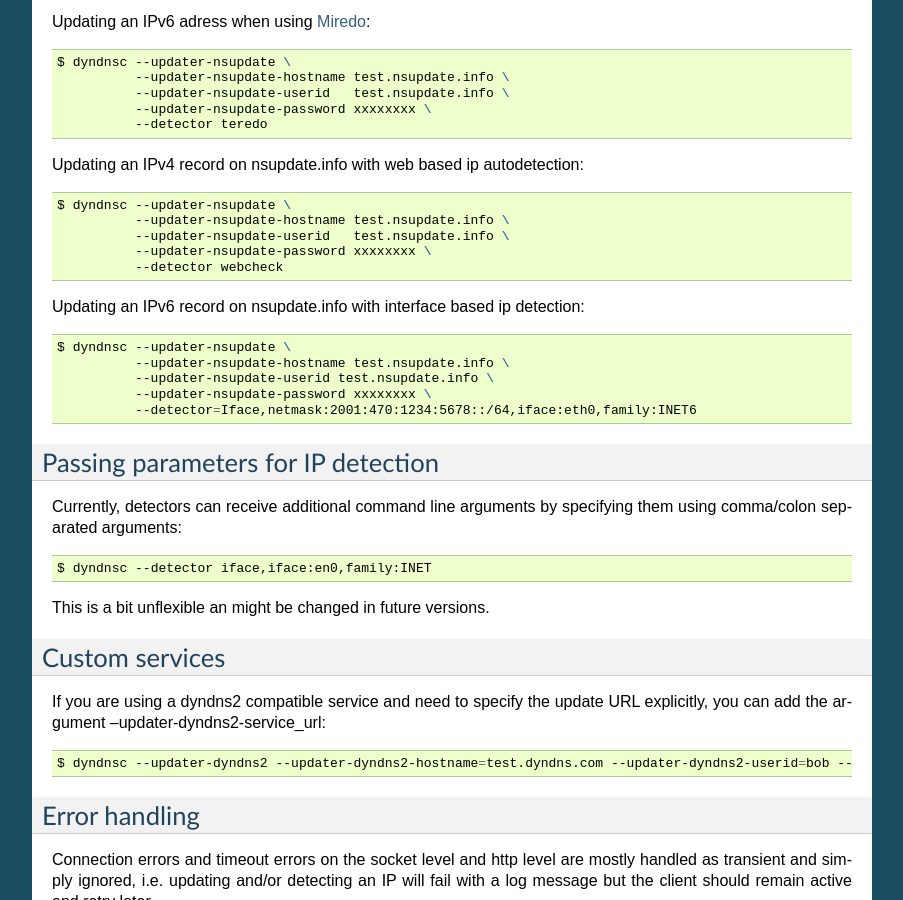
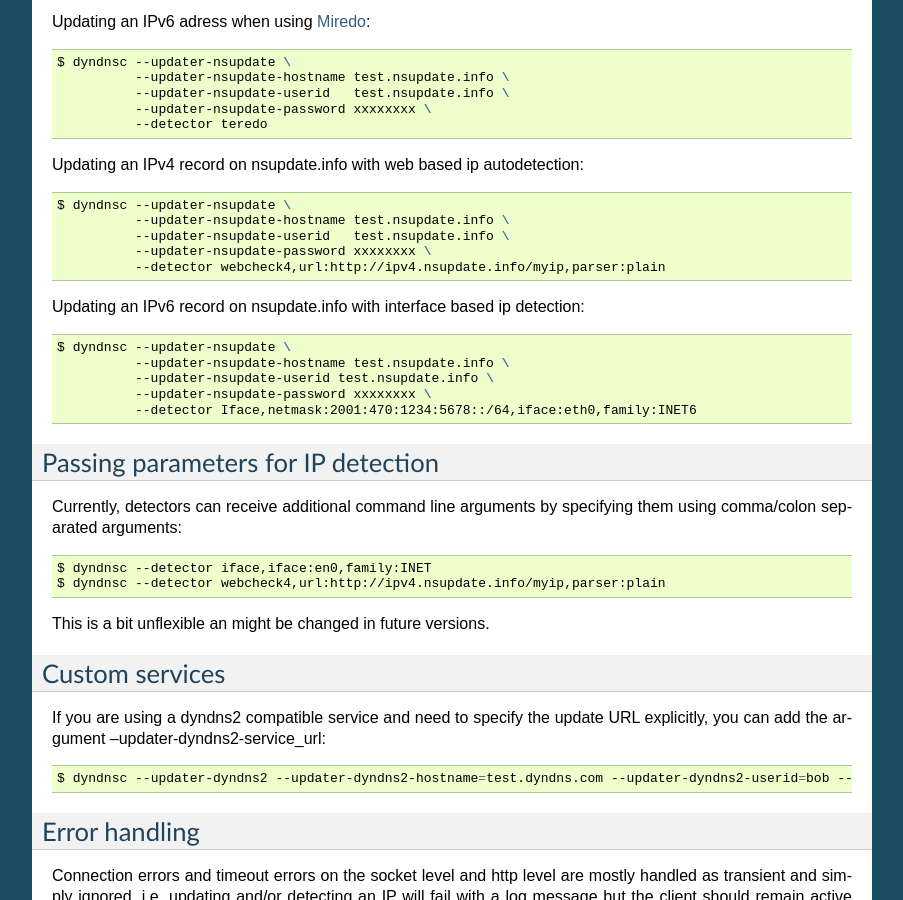
Before and after one commit to infothrill/python-dyndnsc, a Sphinx documentation site: the page built from docs/user/quickstart.rst, in a window 1280 px wide and 900 px high, scrolled down 453 px. Shown: the whole window, without its empty margins (198-1101 px from the left). Built offline with Sphinx 7.4.7, drawn with Linux system fonts in a browser that asks for light colours.

Commit message:
make webcheck ip detection url and parser configurable, update docs
also: reduce code duplication, move common code to base class

```diff
--- a/docs/user/quickstart.rst
+++ b/docs/user/quickstart.rst
@@ -47,7 +47,7 @@ Updating an IPv4 record on nsupdate.info with web based ip autodetection:
               --updater-nsupdate-hostname test.nsupdate.info \
               --updater-nsupdate-userid   test.nsupdate.info \
               --updater-nsupdate-password xxxxxxxx \
-              --detector webcheck
+              --detector webcheck4,url:http://ipv4.nsupdate.info/myip,parser:plain
 
 Updating an IPv6 record on nsupdate.info with interface based ip detection:
 
@@ -57,7 +57,7 @@ Updating an IPv6 record on nsupdate.info with interface based ip detection:
               --updater-nsupdate-hostname test.nsupdate.info \
               --updater-nsupdate-userid test.nsupdate.info \
               --updater-nsupdate-password xxxxxxxx \
-              --detector=Iface,netmask:2001:470:1234:5678::/64,iface:eth0,family:INET6
+              --detector Iface,netmask:2001:470:1234:5678::/64,iface:eth0,family:INET6
 
 
 Passing parameters for IP detection
@@ -69,6 +69,7 @@ specifying them using comma/colon separated arguments:
 .. code-block:: bash
 
     $ dyndnsc --detector iface,iface:en0,family:INET
+    $ dyndnsc --detector webcheck4,url:http://ipv4.nsupdate.info/myip,parser:plain
 
 This is a bit unflexible an might be changed in future versions.
 
```
Also changed, not shown: 1 other file.
